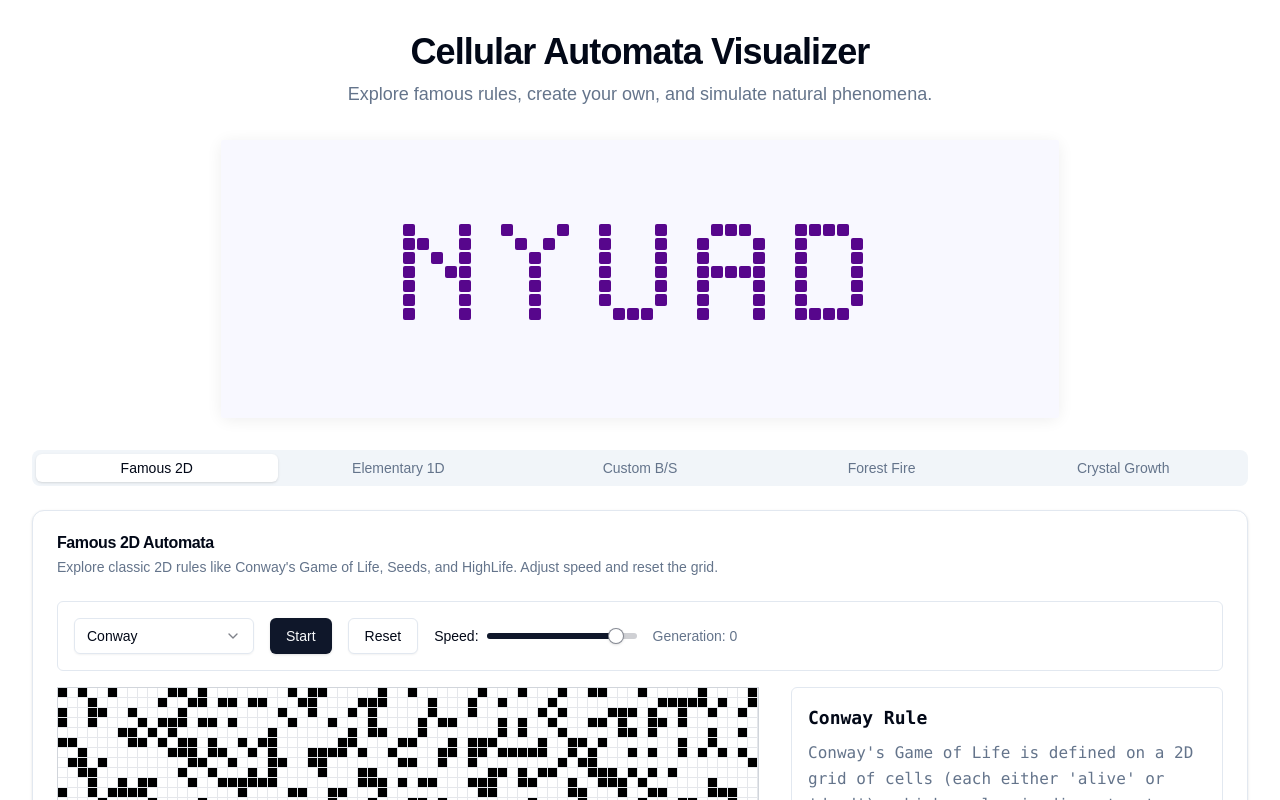
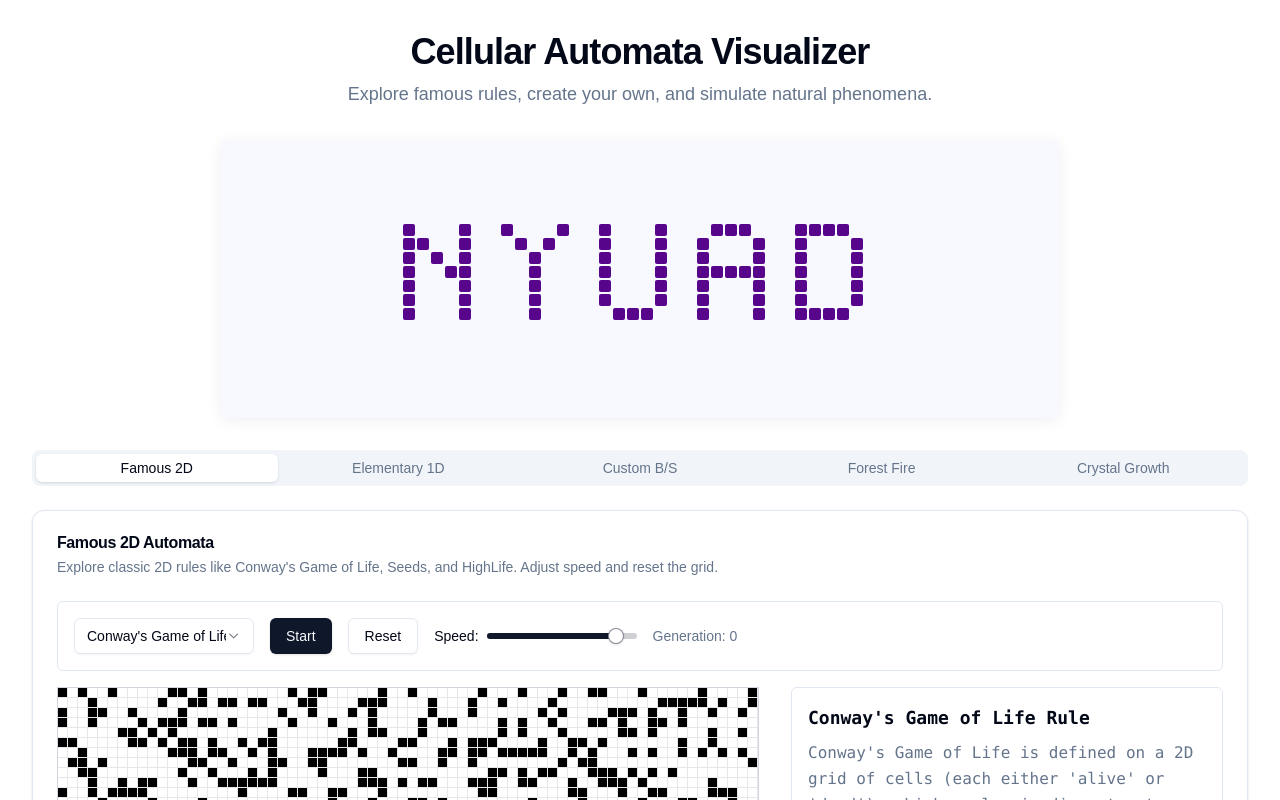
Before and after one commit to SipanHovsep/Cellular_automata, a Next.js app: page / in a window 1280 px wide. Shown: the top 800 px of the page. Built offline with nearby package versions, Linux system fonts and the light colour scheme.

Commit message:
Update 'Conway' to 'Conway's Game of Life' throughout the component

```diff
--- a/src/components/AutomataSimulator.tsx
+++ b/src/components/AutomataSimulator.tsx
@@ -15,14 +15,14 @@
 }
 
 const famousRules: { [key: string]: RuleFunction } = {
-  'Conway': conwayRule,
+  "Conway's Game of Life": conwayRule,
   'Seeds': seedsRule,
   'HighLife': highLifeRule,
   // Add more 2D rules here if needed
 };
 
 const ruleDescriptions: { [key: string]: string } = {
-  'Conway': "Conway's Game of Life is defined on a 2D grid of cells (each either 'alive' or 'dead'), which evolve in discrete steps according to these simple rules based solely on each cell's eight neighbors:\n\n" +
+  "Conway's Game of Life": "Conway's Game of Life is defined on a 2D grid of cells (each either 'alive' or 'dead'), which evolve in discrete steps according to these simple rules based solely on each cell's eight neighbors:\n\n" +
             "<div class='space-y-2'>" +
             "<div>• <span class='font-bold text-[#57068c]'>Underpopulation:</span> Any live cell with fewer than 2 live neighbors dies.</div>" +
             "<div>• <span class='font-bold text-[#57068c]'>Survival:</span> Any live cell with 2 or 3 live neighbors survives to the next generation.</div>" +
@@ -37,7 +37,7 @@
 const AutomataSimulator: React.FC<AutomataSimulatorProps> = ({
   initialRows = 50,
   initialCols = 70,
-  initialRule = 'Conway',
+  initialRule = "Conway's Game of Life",
 }) => {
   const [rows, setRows] = useState(initialRows);
   const [cols, setCols] = useState(initialCols);
```
